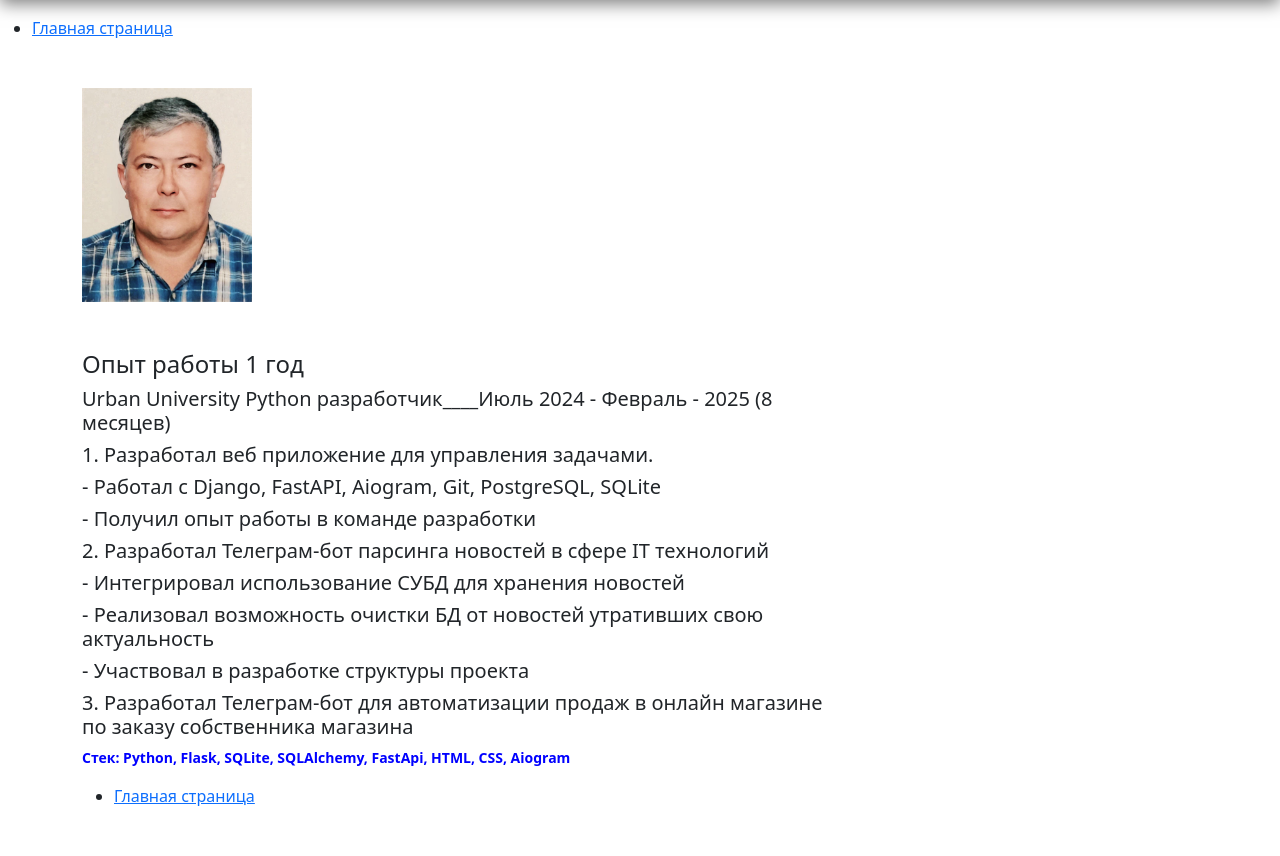
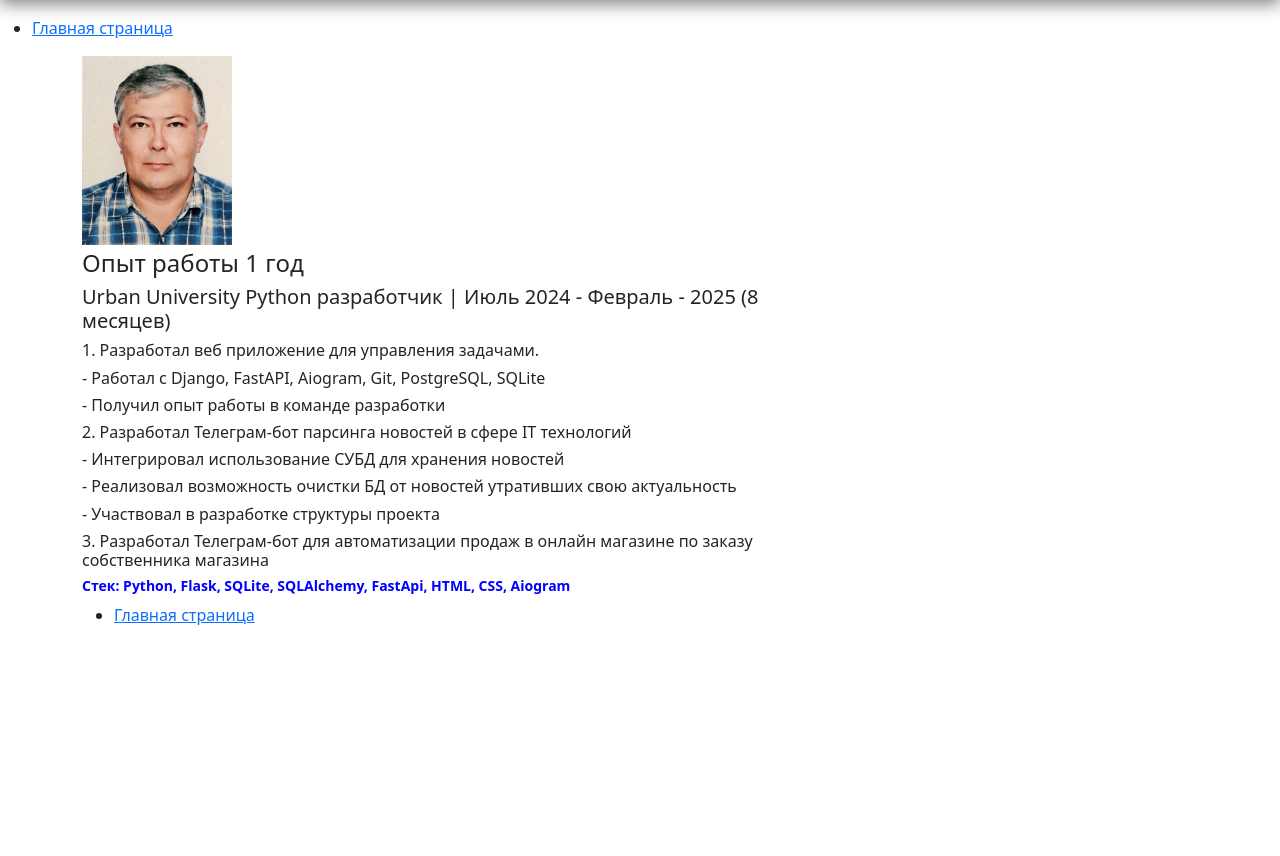
Before and after one commit to Enots21/Portfolio_Daniel_Viktor, a FastAPI app: page /viktor in a window 1280 px wide. Shown: the part 146-1002 px from the top of the page. After the commit the page ends 771 px from the top, so only its background shows below. Run offline with FastAPI, Linux system fonts and the light colour scheme.

Commit message:
добавил контент оформил главную страницу

```diff
--- a/app/templates/Viktor.html
+++ b/app/templates/Viktor.html
@@ -25,8 +25,8 @@
 <header class="custom-green-bg text-white text-center">
     <h1>Вершинин Виктор</h1>
     <h3>Python-разработчик</h3>
-        e-mail: vershininzaig@mail.ru   тел. 8 (924) 392 23-29
-            <a href="https://t.me/Viktor_Versh">Telegram</a>   <a href="https://github.com/ViktorVersh">GitHub</a>
+    e-mail: vershininzaig@mail.ru тел. 8 (924) 392 23-29
+    <a href="https://t.me/Viktor_Versh">Telegram</a> <a href="https://github.com/ViktorVersh">GitHub</a>
     <p> Python | Django | FastAPI | Aiogram | Git | PostgreSQL | SQLite | Английский A1 | Немецкий А1 </p>
 </header>
 <ul>
@@ -35,26 +35,26 @@
 <!-- Вставка фотографии -->
 <p>
 </p>
-<main class="container my-5">
+<main class="container my-1">
     <div class="col-md-4">
-        <img src="{{ image_url }}" alt="Фотография Виктора" width="170">
+        <img src="{{ url_for('static', path='file/img/Viktor.jpg')  }}" alt="Фотография Виктора" width="150">
     </div>
 </main>
-
 <!-- Основное содержимое -->
-<main class="container my-5" >
+<main class="container my-1">
     <div class="col-md-8">
         <h4>Опыт работы 1 год</h4>
-    <h5>Urban University Python разработчик____Июль 2024 - Февраль - 2025 (8 месяцев)</h5>
-    <h5>1. Разработал веб приложение для управления задачами. </h5>
-    <h5> - Работал с Django, FastAPI, Aiogram, Git, PostgreSQL, SQLite</h5>
-    <h5> - Получил опыт работы в команде разработки</h5>
-    <h5>2. Разработал Телеграм-бот парсинга новостей в сфере IT технологий</h5>
-    <h5> - Интегрировал использование СУБД для хранения новостей </h5>
-    <h5> - Реализовал возможность очистки БД от новостей утративших свою актуальность</h5>
-    <h5> - Участвовал в разработке  структуры проекта</h5>
-    <h5>3. Разработал Телеграм-бот для автоматизации продаж в онлайн магазине по заказу собственника магазина</h5>
-    <p style="color: blue; font-size: 14px; font-weight: bold;"> Стек: Python, Flask, SQLite, SQLAlchemy, FastApi, HTML, CSS, Aiogram </p>
+        <h5>Urban University Python разработчик  |  Июль 2024 - Февраль - 2025 (8 месяцев)</h5>
+        <h6>1. Разработал веб приложение для управления задачами. </h6>
+        <h6> - Работал с Django, FastAPI, Aiogram, Git, PostgreSQL, SQLite</h6>
+        <h6> - Получил опыт работы в команде разработки</h6>
+        <h6>2. Разработал Телеграм-бот парсинга новостей в сфере IT технологий</h6>
+        <h6> - Интегрировал использование СУБД для хранения новостей </h6>
+        <h6> - Реализовал возможность очистки БД от новостей утративших свою актуальность</h6>
+        <h6> - Участвовал в разработке структуры проекта</h6>
+        <h6>3. Разработал Телеграм-бот для автоматизации продаж в онлайн магазине по заказу собственника магазина</h6>
+        <h6 style="color: blue; font-size: 14px; font-weight: bold;"> Стек: Python, Flask, SQLite, SQLAlchemy, FastApi,
+            HTML, CSS, Aiogram </h6>
         <ul>
             <li><a href="/">Главная страница</a></li>
         </ul>
```
Lines whose indentation alone changed are shown as unchanged.
